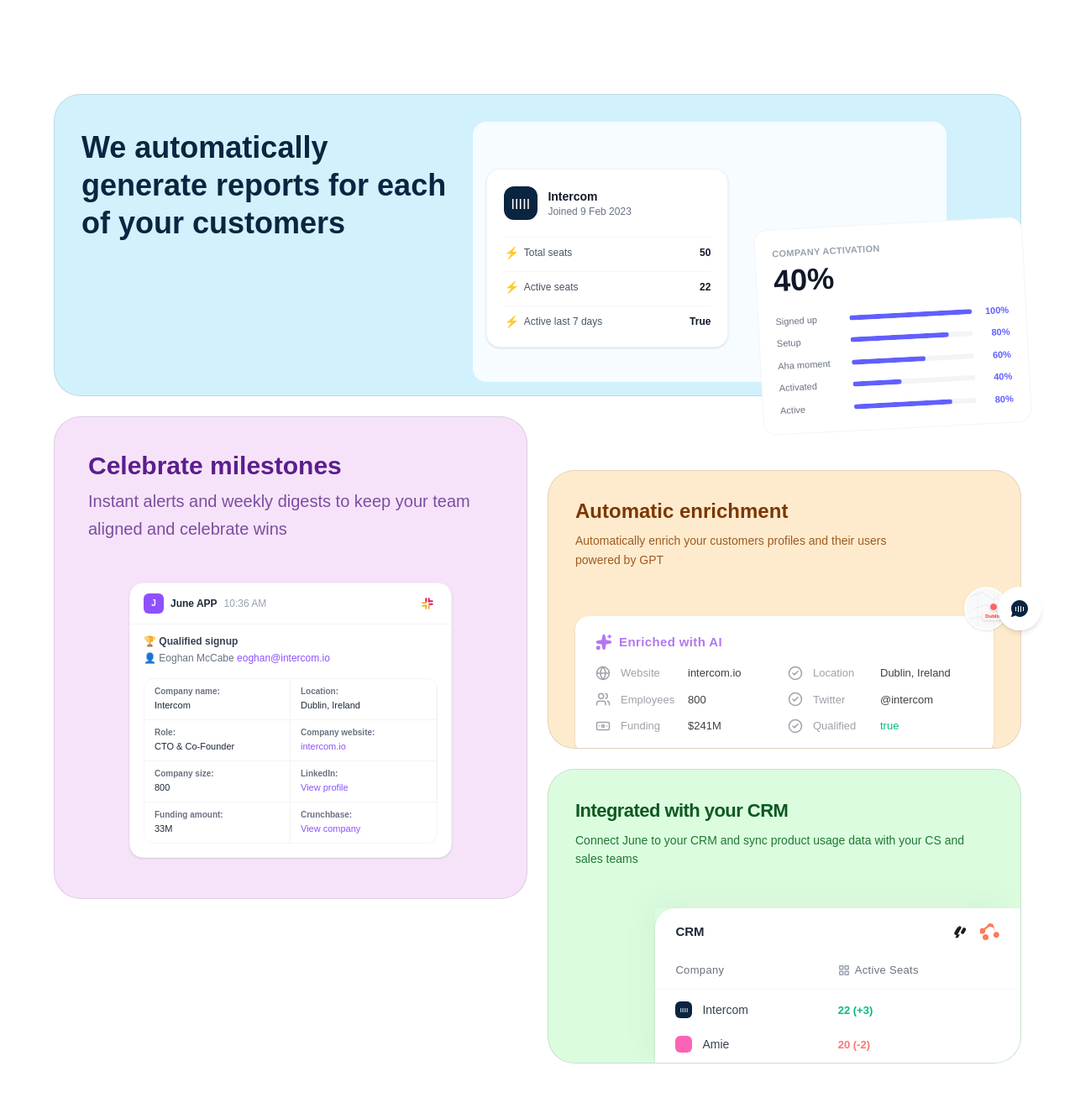
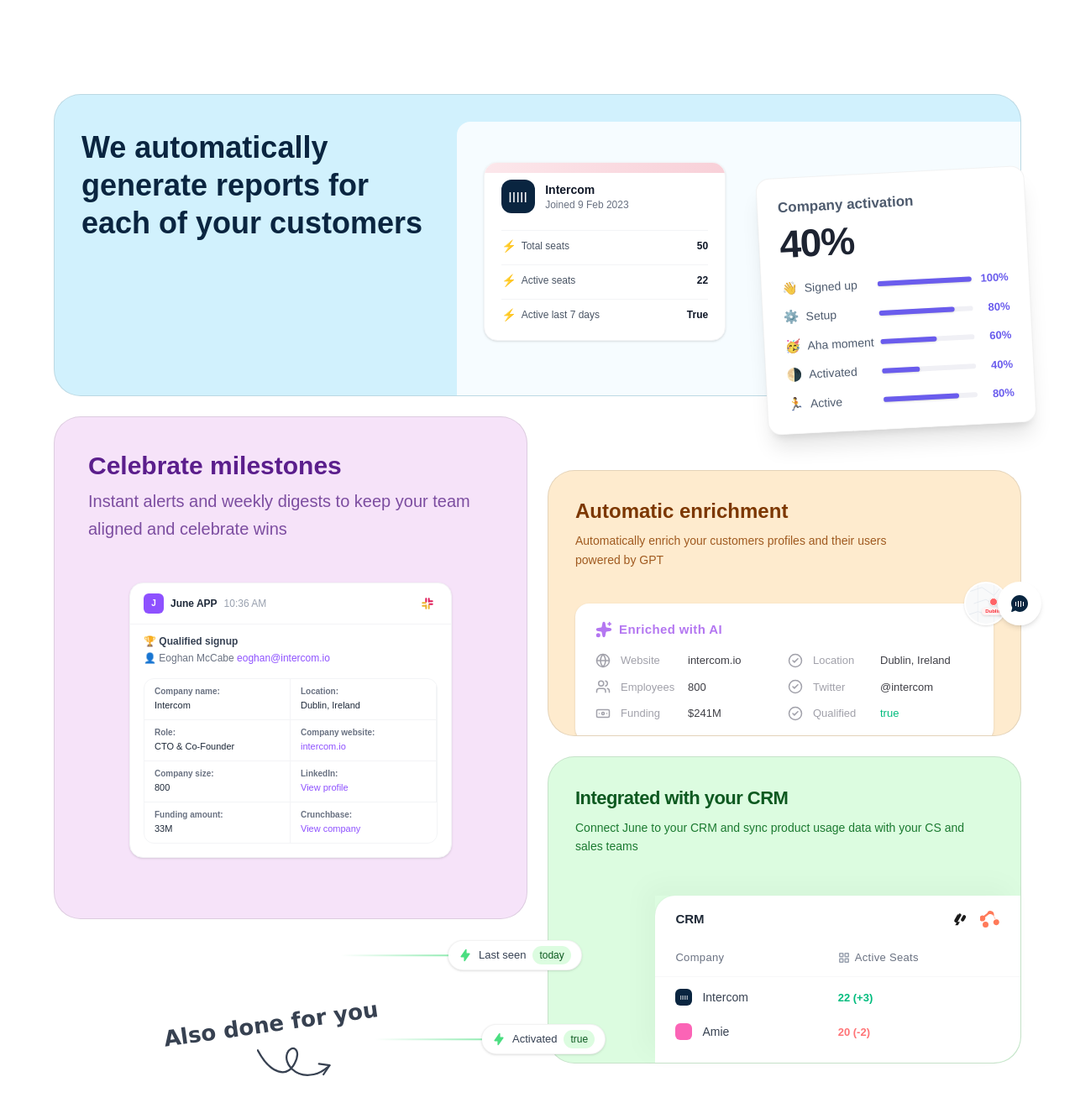
Before and after one commit to amanraj069/Round-02, a Next.js app: page / in a window 1280 px wide. Shown: the top 1320 px of the page at 84% size. Built offline with nearby package versions, Linux system fonts and the light colour scheme.

Commit message:
fixed: pointer added near CRM section

```diff
--- a/components/bentogrid/FeatureCRM/CRMTableCard.tsx
+++ b/components/bentogrid/FeatureCRM/CRMTableCard.tsx
@@ -11,17 +11,27 @@
 
 export function CRMTableCard() {
   return (
-    <div className="w-full bg-white rounded-tl-2xl sm:rounded-tl-[24px] shadow-sm overflow-hidden flex flex-col h-full">
+    <div className="w-full bg-white sm:rounded-tl-[24px] shadow-sm overflow-hidden flex flex-col h-full">
       {/* Header row */}
       <div className="flex items-center justify-between px-5 py-4 sm:px-6">
         <span className="text-[15px] font-bold text-[#1f2937]">CRM</span>
         <div className="flex items-center gap-3">
           {/* Attio Logo SVG */}
-          <svg viewBox="0 0 24 24" width="22" height="22" className="fill-[#1b1b1b]">
+          <svg
+            viewBox="0 0 24 24"
+            width="22"
+            height="22"
+            className="fill-[#1b1b1b]"
+          >
             <path d="M14.63 7.828l-2.222 3.849a2.222 2.222 0 103.85 2.221l2.22-3.848a2.222 2.222 0 10-3.849-2.222zM7.227 15.656L4.72 20h3.585l2.508-4.344H7.227zM8.36 5L3.848 12.822a2.41 2.41 0 00.871 3.29 2.411 2.411 0 003.29-.871L12.52 7.42c.44-.761.183-1.73-.578-2.17A1.6 1.6 0 009.28 5.61l-.92 1.593v-2.2z" />
           </svg>
           {/* HubSpot Logo SVG */}
-          <svg viewBox="0 0 24 24" width="24" height="24" className="fill-[#ff7a59]">
+          <svg
+            viewBox="0 0 24 24"
+            width="24"
+            height="24"
+            className="fill-[#ff7a59]"
+          >
             <path d="M12 2a3.5 3.5 0 00-3.4 2.68L4.36 8A3.5 3.5 0 106 9.87l3.8-3C10.02 6.55 10.96 6 12 6c2.72 0 4.93 2.16 4.99 4.88l3.65 1.58A3.5 3.5 0 1022 13.5v-.59l-4-1.74a4.98 4.98 0 01-1.39-4.52A5 5 0 0012 2zm-5.5 13a3.5 3.5 0 100 7 3.5 3.5 0 000-7z" />
           </svg>
         </div>
@@ -34,7 +44,9 @@
             key={idx}
             className="text-[13px] font-medium text-gray-500 capitalize tracking-wide flex items-center gap-1.5"
           >
-            {idx === 1 && <LayoutGrid className="w-[14px] h-[14px] text-gray-400 stroke-[2.5]" />}
+            {idx === 1 && (
+              <LayoutGrid className="w-[14px] h-[14px] text-gray-400 stroke-[2.5]" />
+            )}
             {idx === 0 ? "Company" : "Active seats"}
           </span>
         ))}
@@ -52,7 +64,9 @@
                 className={`w-5 h-5 rounded-md flex items-center justify-center ${companyColors[row.company] ?? "bg-gray-400"}`}
               >
                 {row.company === "Intercom" && (
-                  <span className="text-white text-[7px] font-bold tracking-[0.1em] scale-75">|||||</span>
+                  <span className="text-white text-[7px] font-bold tracking-[0.1em] scale-75">
+                    |||||
+                  </span>
                 )}
               </div>
               <span className="text-[14px] text-[#374151] font-medium">
--- a/components/bentogrid/FeatureCRM/index.tsx
+++ b/components/bentogrid/FeatureCRM/index.tsx
@@ -8,9 +8,9 @@
 
 export function FeatureCRM() {
   return (
-    <div className="relative w-full h-full bg-[#dcfce0] rounded-[32px] pt-8 pl-8 overflow-hidden flex flex-col justify-between border border-black/10">
+    <div className="relative w-full h-full bg-[#dcfce0] rounded-[32px] pt-8 pl-8 overflow-visible flex flex-col justify-between border border-black/10">
       {/* Text block */}
-      <div className="pr-8 pb-10">
+      <div className="relative pr-8 pb-10">
         <h2 className="text-[22px] font-bold text-[#0d5920] tracking-tight mb-2">
           {crm.title}
         </h2>
@@ -19,8 +19,87 @@
         </p>
       </div>
 
+      {/* Badges on the absolute left edge of the green CRM container */}
+      <div className="absolute -left-[60px] sm:-left-[80px] md:-left-[100px] lg:-left-[120px] top-[50%] sm:top-[60%] flex flex-col gap-16 z-20">
+        {/* Badge 1 */}
+        <div className="flex items-center gap-2 bg-white rounded-full px-3 py-1.5 shadow-sm w-fit border border-black/5 relative">
+          {/* Green connection line */}
+          <div className="absolute top-1/2 right-full w-16 sm:w-20 md:w-32 h-[1.5px] bg-gradient-to-r from-transparent to-[#4ade80] -translate-y-1/2 opacity-60"></div>
+          <svg
+            className="w-4 h-4 text-[#4ade80] fill-current"
+            viewBox="0 0 20 20"
+          >
+            <path
+              fillRule="evenodd"
+              d="M11.3 1.046A1 1 0 0112 2v5h4a1 1 0 01.82 1.573l-7 10A1 1 0 018 18v-5H4a1 1 0 01-.82-1.573l7-10a1 1 0 011.12-.38z"
+              clipRule="evenodd"
+            />
+          </svg>
+          <span className="text-[13px] font-medium text-gray-700">
+            Last seen
+          </span>
+          <span className="text-[12px] font-medium text-[#0d5920] bg-[#dcfce0] px-2 rounded-full py-0.5">
+            today
+          </span>
+        </div>
+
+        {/* Badge 2 */}
+        <div className="flex items-center gap-2 bg-white rounded-full px-3 py-1.5 shadow-sm w-fit border border-black/5 relative ml-6 sm:ml-10">
+          {/* Green connection line */}
+          <div className="absolute top-1/2 right-full w-16 sm:w-20 md:w-32 h-[1.5px] bg-gradient-to-r from-transparent to-[#4ade80] -translate-y-1/2 opacity-60"></div>
+          <svg
+            className="w-4 h-4 text-[#4ade80] fill-current"
+            viewBox="0 0 20 20"
+          >
+            <path
+              fillRule="evenodd"
+              d="M11.3 1.046A1 1 0 0112 2v5h4a1 1 0 01.82 1.573l-7 10A1 1 0 018 18v-5H4a1 1 0 01-.82-1.573l7-10a1 1 0 011.12-.38z"
+              clipRule="evenodd"
+            />
+          </svg>
+          <span className="text-[13px] font-medium text-gray-700">
+            Activated
+          </span>
+          <span className="text-[12px] font-medium text-[#0d5920] bg-[#dcfce0] px-2 rounded-full py-0.5">
+            true
+          </span>
+
+          {/* Handwritten text and arrow */}
+          <div className="absolute -left-[340px] md:-left-[380px] top-[-60%] flex flex-col items-center pointer-events-none">
+            <span
+              className="text-[26px] font-bold text-[#374151] whitespace-nowrap -rotate-[8deg] mr-8"
+              style={{ fontFamily: "'Caveat', 'Comic Sans MS', cursive" }}
+            >
+              Also done for you
+            </span>
+            <svg
+              width="90"
+              height="60"
+              viewBox="0 0 100 60"
+              fill="none"
+              xmlns="http://www.w3.org/2000/svg"
+              className="transform translate-x-3 -translate-y-2"
+            >
+              <path
+                d="M 1 18 C 18 50, 40 55, 50 35 C 60 15, 45 10, 40 22 C 35 35, 50 55, 75 50 C 85 48, 90 44, 96 38"
+                stroke="#374151"
+                strokeWidth="2.5"
+                strokeLinecap="round"
+              />
+              <path
+                d="M 82 36 L 96 38 L 88 50"
+                stroke="#374151"
+                strokeWidth="2.5"
+                strokeLinecap="round"
+                strokeLinejoin="round"
+              />
+            </svg>
+          </div>
+        </div>
+      </div>
+
       {/* CRM table card perfectly tucked into bottom right corner via ml-auto */}
-      <div className="mt-auto ml-auto w-[85%] sm:w-[90%] xl:w-[82%] shadow-[-12px_-12px_32px_rgba(0,0,0,0.03)] z-10 flex">
+      <div className="mt-auto ml-auto w-[85%] sm:w-[90%] xl:w-[82%] shadow-[-12px_-12px_32px_rgba(0,0,0,0.03)] z-10 flex rounded-br-[32px] overflow-hidden relative">
         <CRMTableCard />
       </div>
     </div>
--- a/components/bentogrid/FeatureMilestones/index.tsx
+++ b/components/bentogrid/FeatureMilestones/index.tsx
@@ -9,7 +9,6 @@
 export function FeatureMilestones() {
   return (
     <div className="relative w-full bg-[#f6e3f9] rounded-[32px] pt-10 px-10 pb-12 overflow-visible flex flex-col border border-black/10">
-
       {/* Text block */}
       <div className="mb-6">
         <h2 className="text-4xl md:text-3xl font-bold text-[#5b1e8c] mb-2">
@@ -21,12 +20,11 @@
       </div>
 
       {/* Slack card — centered and slightly narrowed so it floats within the section */}
-      <div className="flex-1 flex items-start justify-center mt-6">
+      <div className="flex-1 flex items-start justify-center my-6">
         <div className="w-full max-w-sm">
           <SlackNotificationCard />
         </div>
       </div>
-
     </div>
   );
 }
--- a/components/bentogrid/FeatureReports/CompanyActivationCard.tsx
+++ b/components/bentogrid/FeatureReports/CompanyActivationCard.tsx
@@ -2,39 +2,55 @@
 import { BENTO_GRID_DATA } from "@/constants/bentoGridData";
 
 const { reports } = BENTO_GRID_DATA;
+
+const STEP_EMOJIS: Record<string, string> = {
+  "Signed up": "👋",
+  Setup: "⚙️",
+  "Aha moment": "🥳",
+  Activated: "🌗",
+  Active: "🏃",
+};
 
 export function CompanyActivationCard() {
   return (
     <div
       className="
         relative z-20
-        w-80 bg-white
-        rounded-2xl p-5 border border-gray-100
+        w-80 min-h-[300px] bg-white flex flex-col
+        rounded-[16px] p-6 border border-black/5 shadow-xl
         transition-transform duration-300 hover:-translate-y-1
       "
     >
       {/* Title */}
-      <p className="text-[11px] font-semibold text-gray-400 uppercase tracking-wide mb-1">
+      <p className="text-[17px] font-semibold text-[#4e5b6e] mb-2 leading-tight">
         {reports.activation.title}
       </p>
 
       {/* Big percentage */}
-      <p className="text-4xl font-bold text-gray-900 mb-5">
+      <p className="text-[46px] font-bold text-[#1d2331] mb-2 leading-[1.1] tracking-tight">
         {reports.activation.percentage}
       </p>
 
       {/* Progress rows */}
-      <div className="space-y-2.5">
+      <div className="space-y-3 flex-1 flex flex-col justify-end mt-2">
         {reports.activation.steps.map((step, idx) => (
-          <div key={idx} className="flex items-center gap-2 text-[11px]">
-            <span className="w-20 text-gray-500 shrink-0">{step.label}</span>
-            <div className="flex-1 h-1.5 bg-gray-100 rounded-full overflow-hidden">
+          <div
+            key={idx}
+            className="flex items-center justify-between gap-1 text-[14px]"
+          >
+            <span className="w-[110px] text-[#4e5b6e] flex items-center gap-[8px]">
+              <span className="text-[15px] grayscale-[0.2]">
+                {STEP_EMOJIS[step.label] || "✨"}
+              </span>
+              {step.label}
+            </span>
+            <div className="flex-1 h-[6px] bg-[#f0f0f5] rounded-full flex">
               <div
-                className="h-full bg-indigo-500 rounded-full transition-all duration-500"
+                className="h-full bg-[#6a5ced] rounded-full shadow-sm transition-all duration-500"
                 style={{ width: `${step.progress}%` }}
               />
             </div>
-            <span className="w-9 text-right font-semibold text-indigo-500">
+            <span className="w-10 text-right text-[13px] font-semibold text-[#6a5ced]">
               {step.progress}%
             </span>
           </div>
--- a/components/bentogrid/FeatureReports/IntercomProfileCard.tsx
+++ b/components/bentogrid/FeatureReports/IntercomProfileCard.tsx
@@ -7,7 +7,7 @@
   return (
     <div
       className="
-        relative z-10
+        relative z-10 overflow-hidden
         w-72 bg-white
         rounded-2xl p-5 shadow-sm border border-gray-100
         transition-transform duration-300 hover:scale-[1.02]
@@ -15,14 +15,17 @@
     >
       {/* Header */}
 
-      <div className="flex items-center gap-3 mb-5">
-        {/* Gradient strip at the top of the shared background */}
-        {/* <div className="absolute inset-x-0 top-0 h-10 bg-gradient-to-r from-rose-200 via-pink-200 to-red-200 opacity-80" /> */}
+      {/* Top pink border/bar */}
+      <div className="absolute inset-x-0 top-0 h-3 bg-gradient-to-r from-[#fce7eb] to-[#f8d0d8] mb-2" />
+
+      <div className="relative flex items-center gap-3 mb-5">
         <div className="w-10 h-10 bg-[#0a2540] rounded-xl flex items-center justify-center text-white text-xs font-bold tracking-widest">
           |||||
         </div>
         <div>
-          <p className="font-bold text-gray-900 text-sm">{reports.profile.company}</p>
+          <p className="font-bold text-gray-900 text-sm">
+            {reports.profile.company}
+          </p>
           <p className="text-xs text-gray-500">{reports.profile.joined}</p>
         </div>
       </div>
@@ -30,7 +33,10 @@
       {/* Stats */}
       <div className="space-y-3">
         {reports.profile.stats.map((stat, idx) => (
-          <div key={idx} className="flex justify-between items-center text-xs border-t border-gray-100 pt-2">
+          <div
+            key={idx}
+            className="flex justify-between items-center text-xs border-t border-gray-100 pt-2"
+          >
             <span className="flex items-center gap-1.5 text-gray-600">
               <span className="text-green-500 text-sm">⚡</span>
               {stat.label}
--- a/components/bentogrid/FeatureReports/index.tsx
+++ b/components/bentogrid/FeatureReports/index.tsx
@@ -9,32 +9,28 @@
 
 export function FeatureReports() {
   return (
-    <div className="relative w-full min-h-[360px] bg-[#d1f1fd] rounded-[32px] px-8 pt-8 overflow-visible flex flex-col md:flex-row gap-8 border border-black/10">
-
+    <div className="relative w-full min-h-[360px] bg-[#d1f1fd] rounded-[32px] pl-8 pt-8 overflow-visible flex flex-col md:flex-row border border-black/10">
       {/* Left: Heading text */}
-      <div className="md:w-2/5 flex items-start pt-2">
+      <div className="md:w-2/5 flex items-start pt-2 pr-8 md:pr-4 pb-8">
         <h2 className="text-3xl md:text-4xl font-bold text-[#0a2540] leading-tight">
           {reports.title}
         </h2>
       </div>
 
       {/* Right: Shared card zone */}
-      <div className="relative flex-1 min-h-[280px]">
+      <div className="relative flex-1 min-h-[280px] w-full mt-4 md:mt-0">
+        {/* Shared background container — tucked nicely to the bottom right */}
+        <div className="absolute left-0 top-0 right-0 bottom-0 bg-white/80 rounded-tl-2xl rounded-br-[32px] z-0"></div>
 
-        {/* Shared background container — sits behind both cards, gradient visible above Intercom card */}
-        <div className="absolute left-0 top-0 right-14 bottom-4 bg-white/80 rounded-2xl overflow-hidden z-0">
-        </div>
-
-        {/* Intercom card — on top of the shared background, pushed down so gradient is visible above it */}
-        <div className="absolute left-4 top-14 z-10">
+        {/* Intercom card */}
+        <div className="absolute left-6 top-8 md:left-8 md:top-12 z-10">
           <IntercomProfileCard />
         </div>
 
-        {/* Activation card — pops to the right, bleeds below */}
-        <div className="absolute right-0 md:-right-10 -bottom-10 z-30 -rotate-[3deg]">
+        {/* Activation card */}
+        <div className="absolute right-[-12px] md:-right-[-16] -bottom-10 z-30 -rotate-[3deg]">
           <CompanyActivationCard />
         </div>
-
       </div>
     </div>
   );
```
Also changed, not shown: propmts.txt (added).
